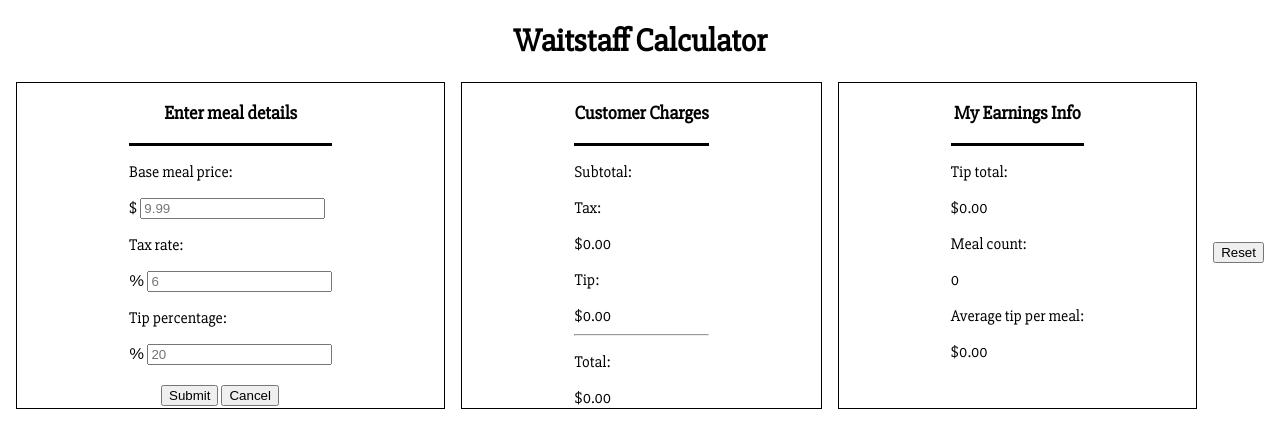
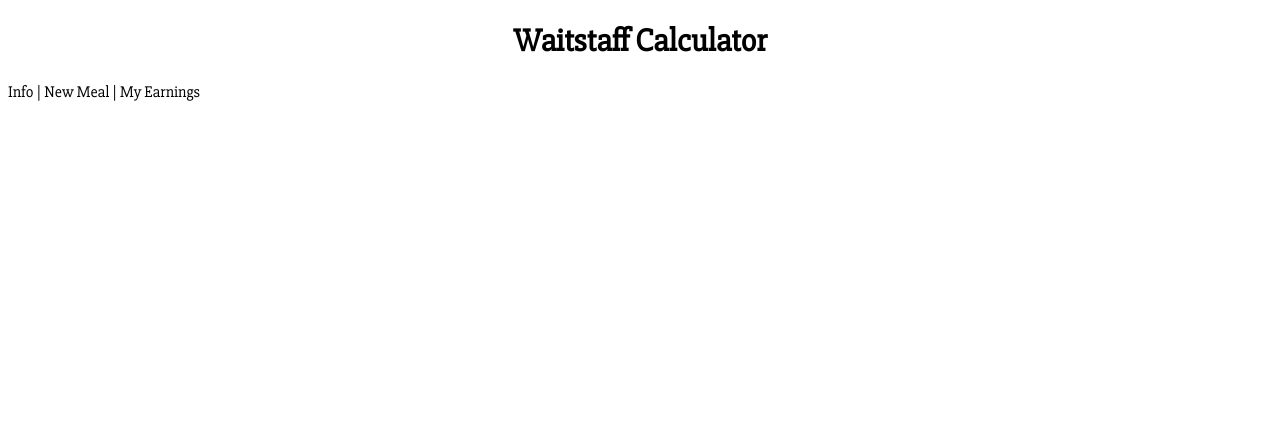
Before and after one commit to nicole-lindsay/waitstaff, a website: page index.html in a window 1280 px wide. Drawn offline with nearby package versions, Linux system fonts and the light colour scheme; some packages are replaced by stand-ins of ours.

Commit message:
starting

```diff
--- a/index.html
+++ b/index.html
@@ -6,55 +6,18 @@
     <title>Waitstaff Calculator</title>
     <link rel="stylesheet" type="text/css" href="style.css">
     <link href="https://fonts.googleapis.com/css?family=Slabo+27px" rel="stylesheet">
+</head>
+
+<body ng-controller="myCtrl as main">
+    <h1>Waitstaff Calculator</h1>
+    <a ng-href="">Info |</a>
+    <a ng-href="">New Meal |</a>
+    <a ng-href="">My Earnings</a>
+
     <script type="text/javascript" src="node_modules/angular/angular.js"></script>
     <script type="text/javascript" src="node_modules/angular-route/angular-route.js"></script>
     <script type="text/javascript" src="node_modules/jquery/dist/jquery.js"></script>
     <script type="text/javascript" src="app.js"></script>
-</head>
-
-<body ng-controller="myCtrl as main">
-    <h1>Waitstaff Calculator</h1>
-    <div id="waitstaff">
-        <div id="mealDetails">
-            <form name="myForm" ng-submit="main.submitAmounts(myForm.$valid)">
-                <div class="boxTitle">
-                    <h3>Enter meal details</h3>
-                </div>
-                <p>Base meal price:</p>$
-                <input type="number" name='baseMeal' placeholder="9.99" ng-model="main.baseMeal" ng-pattern="/^[0-9]+(\.[0-9]{1,2})?$/" step="0.01" required>
-                <p>Tax rate:</p>%
-                <input type="number" placeholder="6" ng-model="main.taxRate" ng-min="0" required>
-                <p>Tip percentage:</p>%
-                <input type="number" placeholder="20" ng-model="main.tipPercent" ng-min="0" required>
-                <br>
-                <br>
-                <div id="buttons">
-                    <input type="submit" name="submit">
-                    <button type="button" ng-click="main.cancelTransaction()">Cancel</button>
-                </div>
-            </form>
-        </div>
-        <div id="custCharges">
-            <div class="boxTitle">
-                <h3>Customer Charges</h3></div>
-            <p>Subtotal: {{ main.baseMeal | number:2 | currency }}</p>
-            <p>Tax: </p> {{ main.tax | number:2 | currency }}
-            <p>Tip: </p> {{ main.tip | number:2 | currency }}
-            <hr>
-            <p>Total:</p> {{ main.total | number:2 | currency }}
-        </div>
-        <div id="earnInfo">
-            <div class="boxTitle">
-                <h3>My Earnings Info</h3>
-            </div>
-            <P>Tip total:</P>{{ main.tipTotal | number:2 | currency }}
-            <p>Meal count:</p>{{ main.mealCount }}
-            <p>Average tip per meal:</p>{{ main.average | number:2 | currency }}
-        </div>
-        <div id="resetButton">
-            <button ng-click="main.resetForm()">Reset</button>
-        </div>
-    </div>
 </body>
 
 </html>
```
